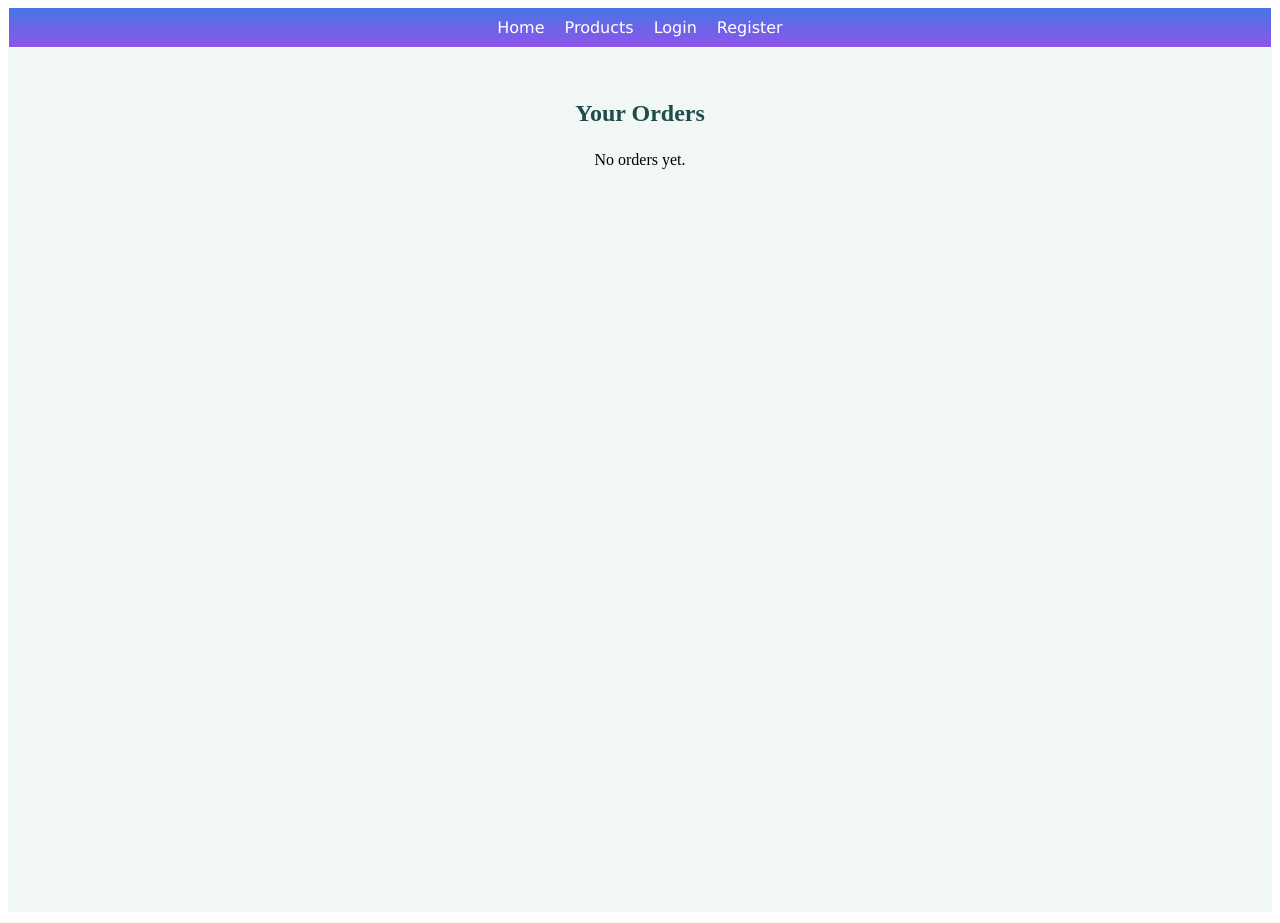
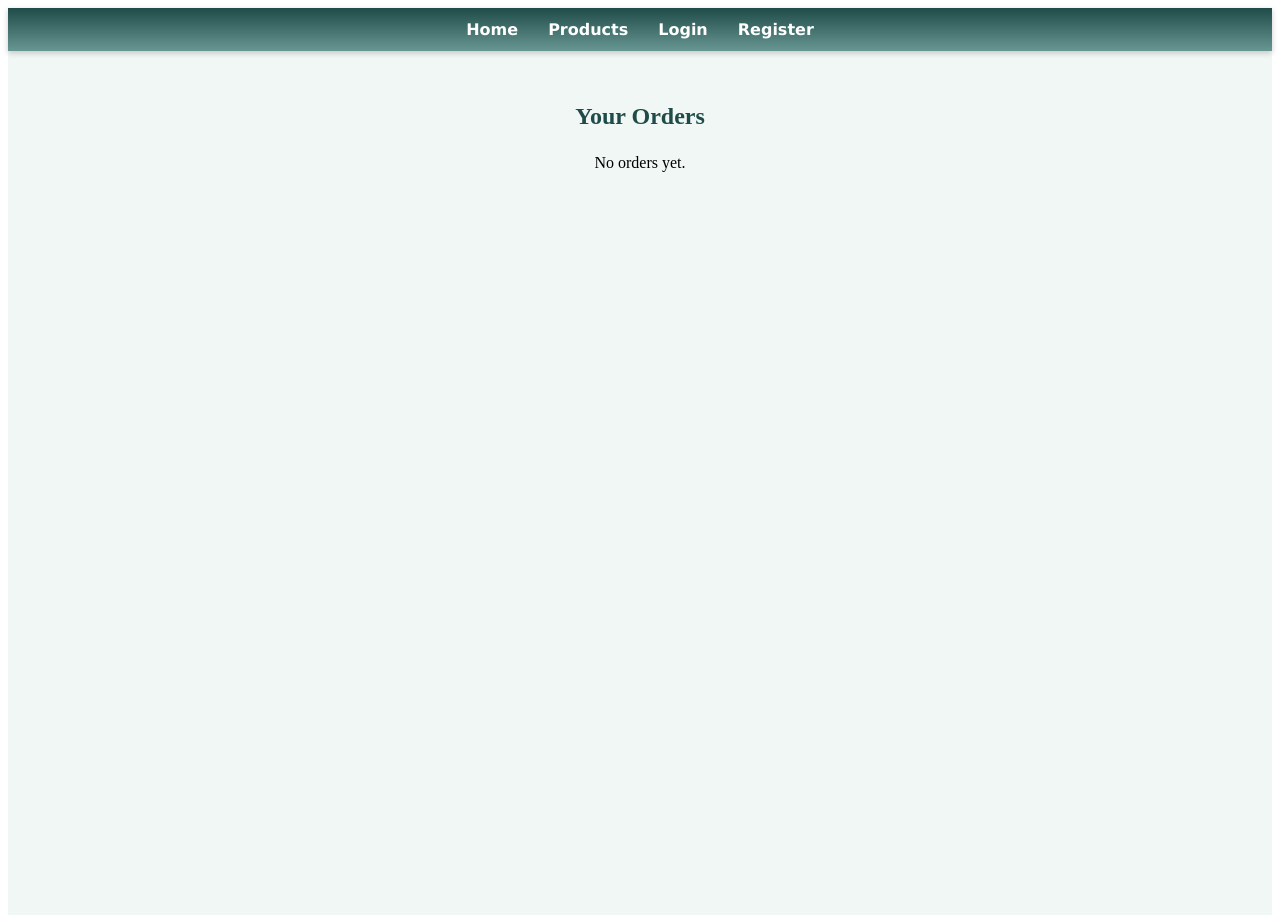
Before and after one commit to austinawhite/Market-Frontend, a React (Vite) app: page /orders in a window 1280 px wide. Built offline with nearby package versions, Linux system fonts and the light colour scheme.

Commit message:
updated navbar to match green theme

```diff
--- a/src/index.css
+++ b/src/index.css
@@ -1,18 +1,45 @@
-
 .navbar {
-  background: linear-gradient(#4776E6,#8e54e9);
-  padding: 10px;
-  font-family:Verdana, Geneva, Tahoma, sans-serif;
+  background: linear-gradient(#1f4c49, #689693);
+  padding: 12px 20px;
+  font-family: Verdana, Geneva, Tahoma, sans-serif;
   text-align: center;
-  margin: 1px;
+  display: flex;
+  justify-content: center;
+  align-items: center;
+  gap: 12px;
+  box-shadow: 0 2px 6px rgba(0, 0, 0, 0.2);
+  position: sticky;
+  top: 0;
+  z-index: 1000;
 }
 
 .nav-link {
   color: white;
-  padding: 10px;
+  padding: 10px 15px;
   text-decoration: none;
+  border-radius: 5px;
+  transition: background-color 0.2s ease-in-out;
+  font-weight: bold;
 }
 
 .nav-link:hover {
-  color: black;
+  background-color: rgba(255, 255, 255, 0.15);
+  color: #f1f7f4;
 }
+
+.logout-button {
+  background-color: white;
+  color: #1f4c49;
+  border: none;
+  padding: 8px 12px;
+  border-radius: 5px;
+  font-family: Verdana, Geneva, Tahoma, sans-serif;
+  font-weight: bold;
+  cursor: pointer;
+  transition: background-color 0.3s ease;
+}
+
+.logout-button:hover {
+  background-color: #e0e0e0;
+  color: #1f4c49;
+}
```
